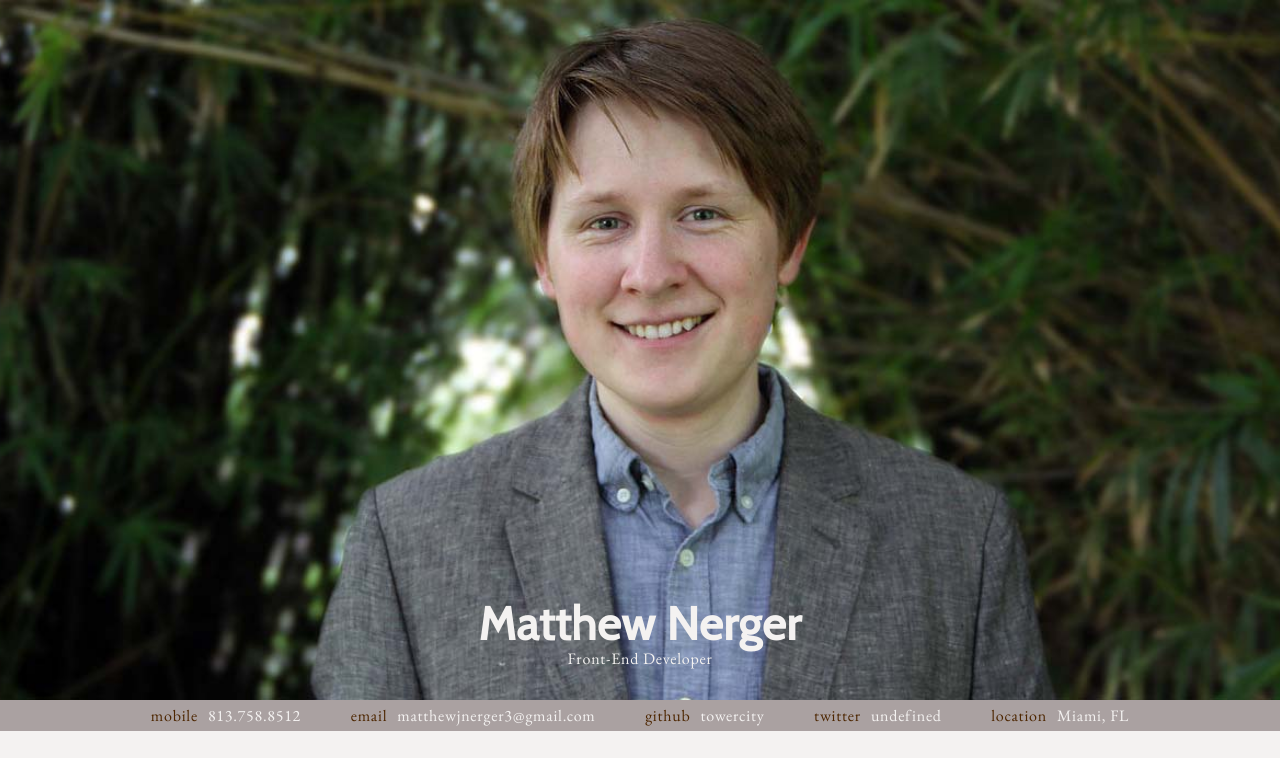
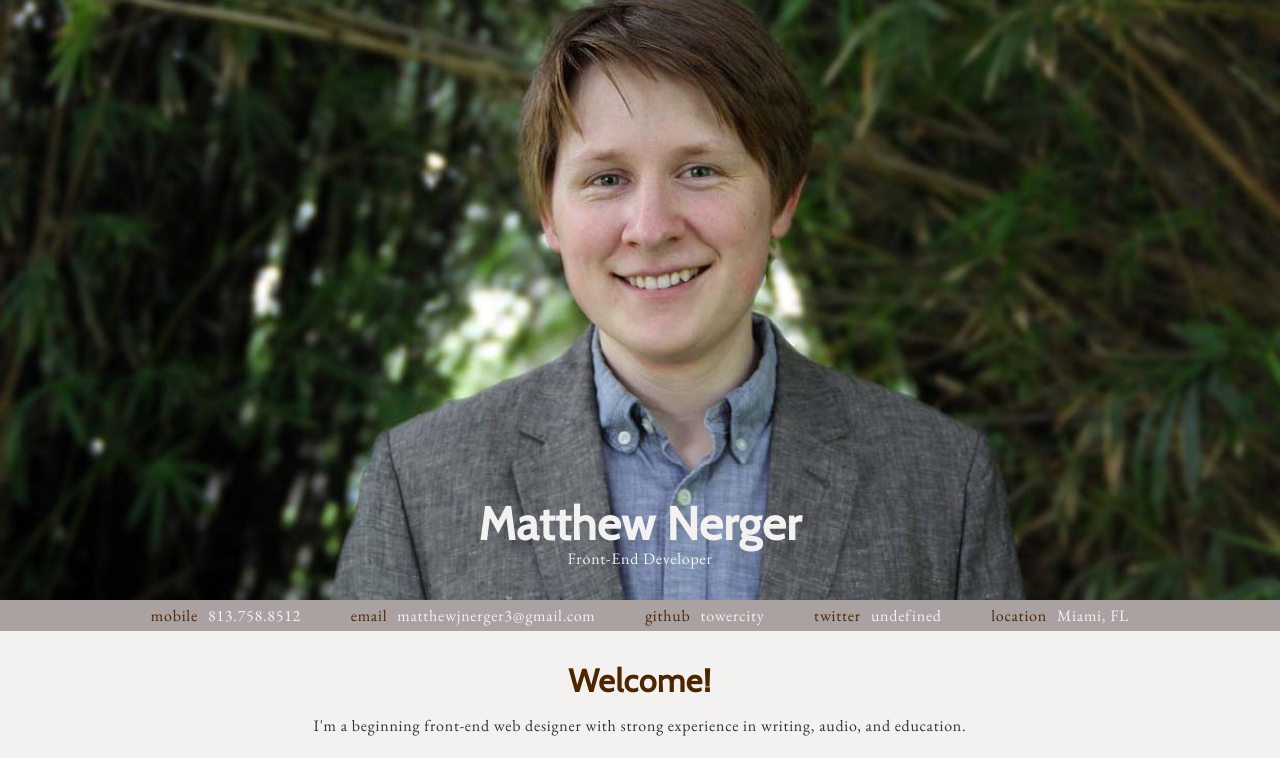
Before and after one commit to towercity/matt-resume, a plain HTML site: page index.html in a window 1280 px wide. Shown: the top 758 px of the page. Drawn offline with nearby package versions, Linux system fonts and the light colour scheme; some packages are replaced by stand-ins of ours.

Commit message:
Shorten header; change units to vh

```diff
--- a/css/style.css
+++ b/css/style.css
@@ -310,7 +310,7 @@ span {
 
 #header-box {
   width: 100%;
-  height: 700px;
+  height: 75vh;
   background: url("../images/background.jpg") no-repeat center center;
   -webkit-background-size: cover;
   -moz-background-size: cover;
@@ -322,7 +322,7 @@ span {
   position: relative;
   text-align: center;
   margin: 0 auto;
-  top: 600px;
+  top: calc(75vh - 100px);
   color: #f4f2f1;
 }
 
```
